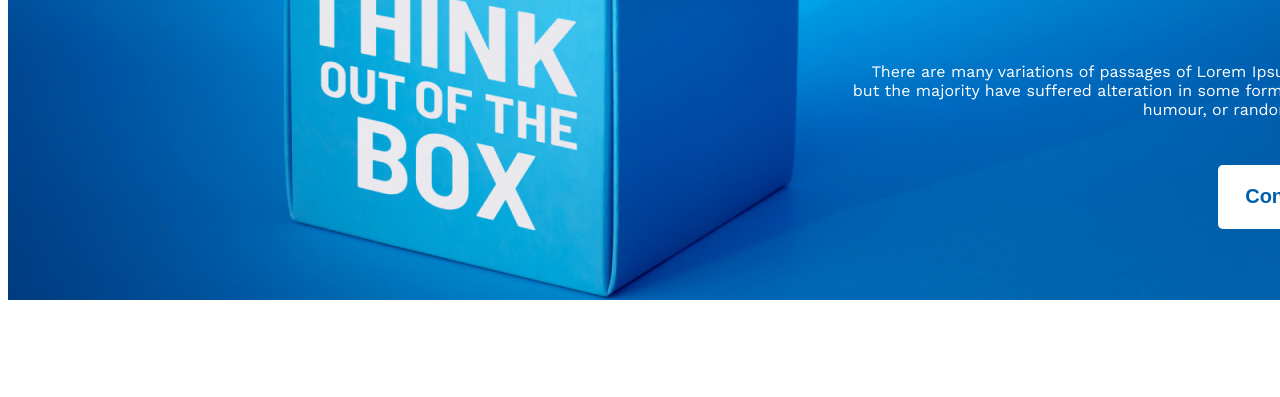
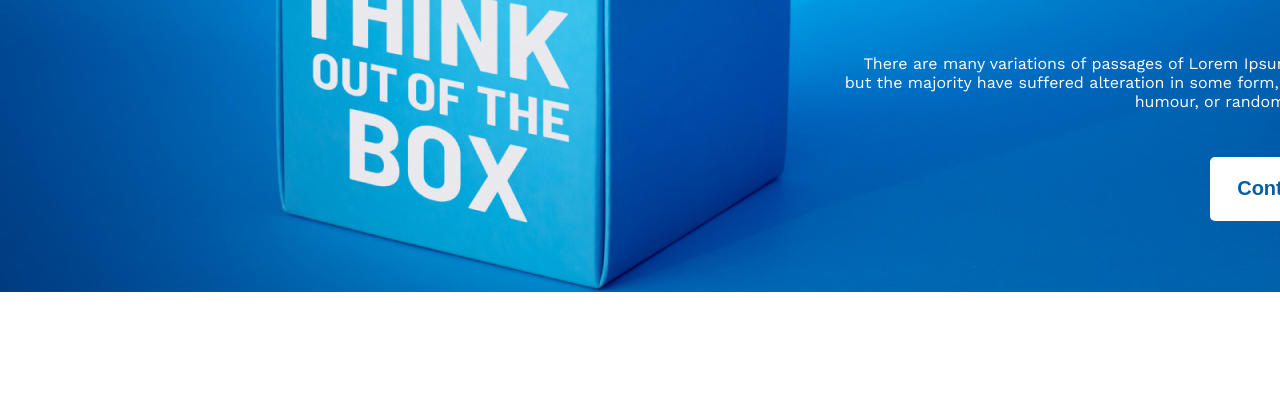
Before and after one commit to faiazsakal920/new-test-website, a plain HTML site: page index.html in a window 1280 px wide. Shown: the part 516-913 px from the top of the page. Drawn offline with nearby package versions, Linux system fonts and the light colour scheme.

Commit message:
updated banner

```diff
--- a/styles/web.css
+++ b/styles/web.css
@@ -1,5 +1,7 @@
 body {
     font-family: 'Work Sans', sans-serif;
+    margin: 0px;
+    width: auto;
 }
 
 
@@ -11,7 +13,7 @@ body {
     background-repeat: no-repeat;
     background-size: 100%;
     width: 1600px;
-    margin-left: 0px;
+
 
 }
 
```
